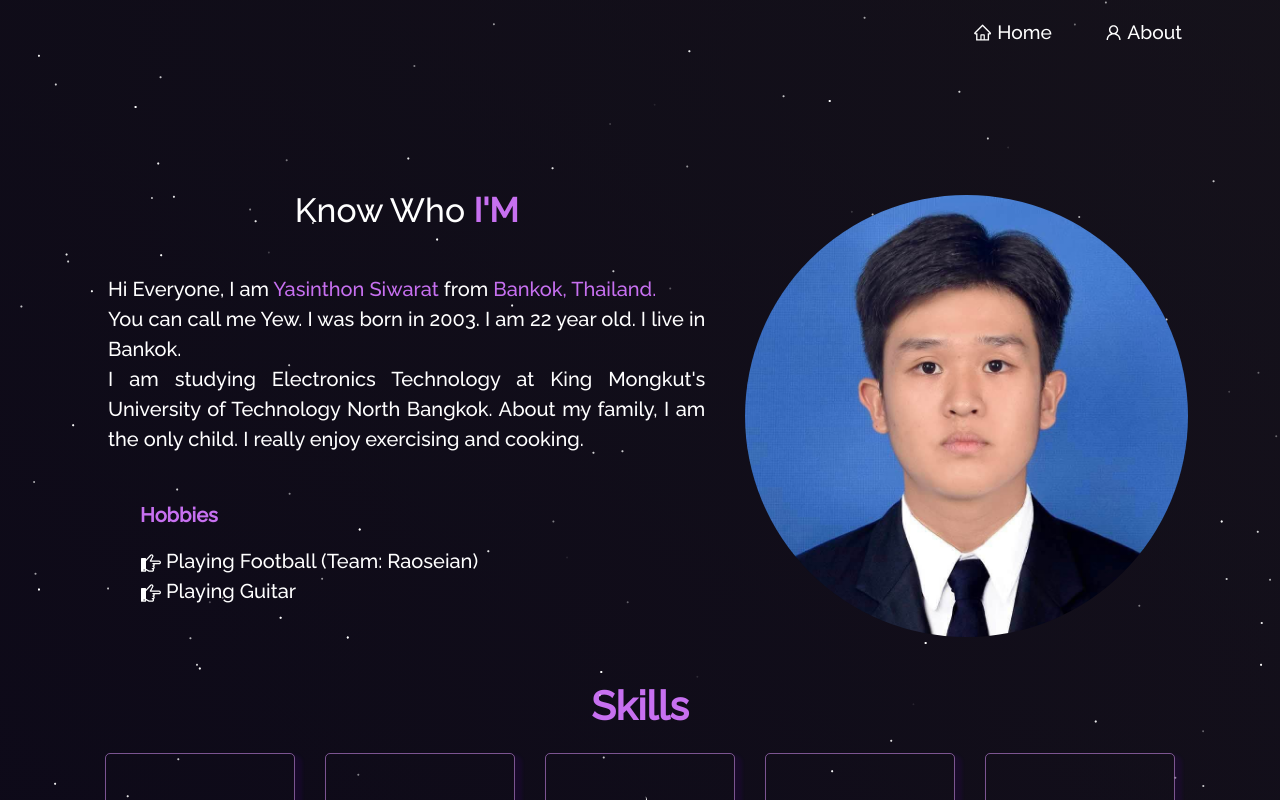
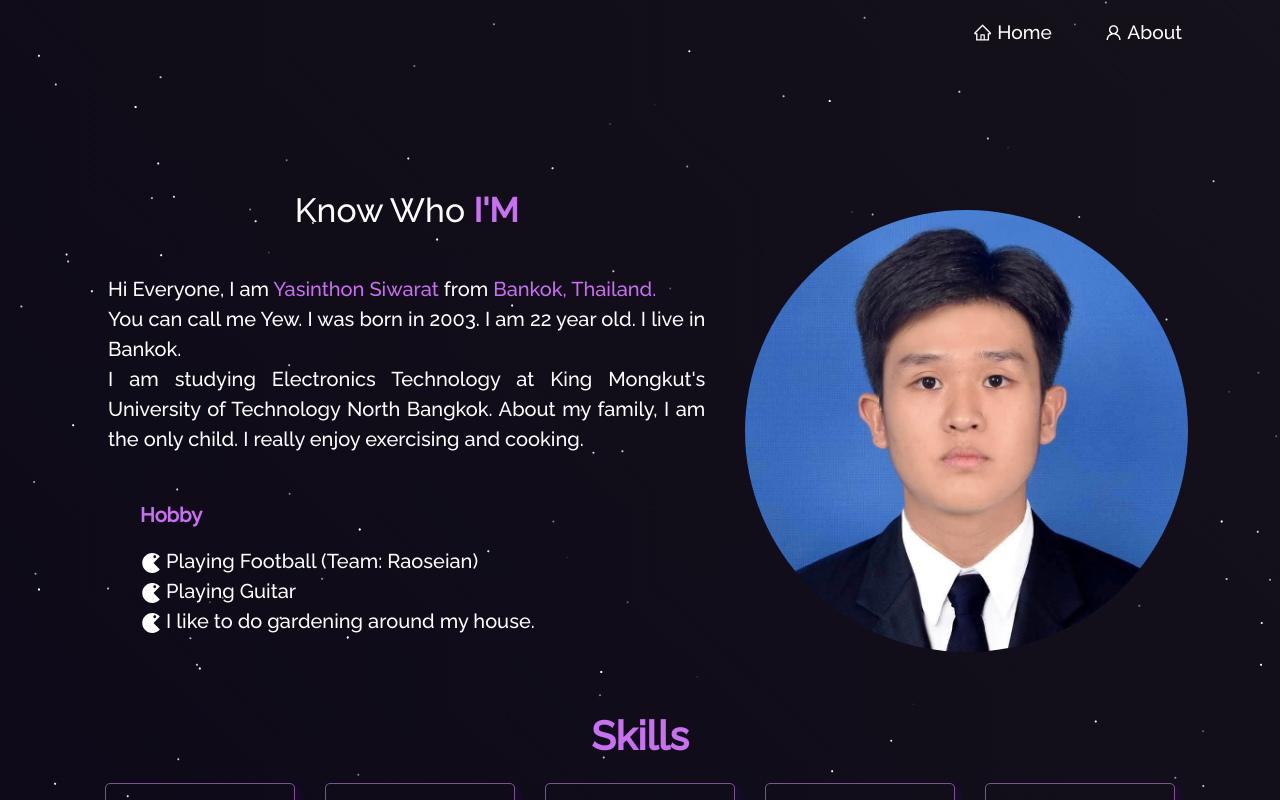
Before and after one commit to yasinthon18/portfolio-yew, a React (Create React App) app: page /about in a window 1280 px wide. Shown: the top 800 px of the page. Built offline with nearby package versions, Linux system fonts and the light colour scheme.

Commit message:
Latest update
Latest update

```diff
--- a/src/components/About/AboutCard.js
+++ b/src/components/About/AboutCard.js
@@ -1,6 +1,6 @@
 import React from "react";
 import Card from "react-bootstrap/Card";
-import { ImPointRight } from "react-icons/im";
+import { ImPacman, ImPointRight } from "react-icons/im";
 
 function AboutCard() {
   return (
@@ -18,12 +18,15 @@ function AboutCard() {
             <br />
           </p>
           <ul>
-          <p style={{ textAlign: "justify" }}><strong className="purple">Hobbies</strong></p>
+          <p style={{ textAlign: "justify" }}><strong className="purple">Hobby</strong></p>
             <li className="about-activity">
-              <ImPointRight /> Playing Football (Team: Raoseian)
+              <ImPacman /> Playing Football (Team: Raoseian)
             </li>
             <li className="about-activity">
-              <ImPointRight /> Playing Guitar
+              <ImPacman /> Playing Guitar
+            </li>
+            <li className="about-activity">
+              <ImPacman /> I like to do gardening around my house.
             </li>
           </ul>
 
--- a/src/components/About/Techstack.js
+++ b/src/components/About/Techstack.js
@@ -7,7 +7,6 @@ import {
   DiNodejs,
   DiPython,
   DiGit,
-  DiJava,
 } from "react-icons/di";
 
 function Techstack() {
@@ -18,9 +17,6 @@ function Techstack() {
       </Col>
       <Col xs={4} md={2} className="tech-icons">
         <DiPython />
-      </Col>
-      <Col xs={4} md={2} className="tech-icons">
-        <DiJava />
       </Col>
       <Col xs={4} md={2} className="tech-icons">
         <DiJavascript1 />
```
